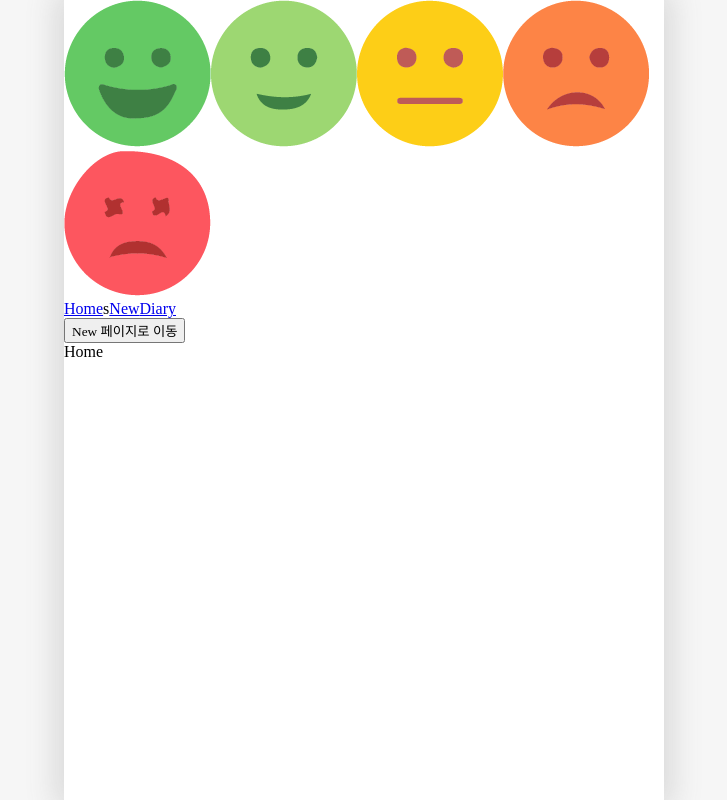
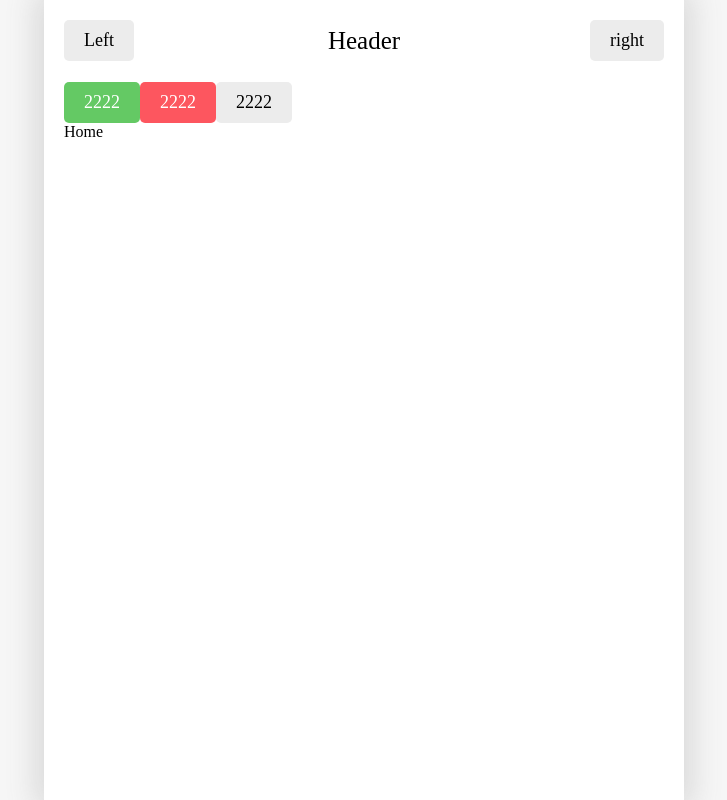
Before and after one commit to clyde-yoon/-Emotional-diary, a React (Vite) app: page / in a window 1280 px wide. Shown: the whole page, without its empty margins (276-1003 px from the left). Built offline with nearby package versions, Linux system fonts and the light colour scheme; a web font is replaced by a local one.

Commit message:
공통 컴포넌트 생성

```diff
--- a/src/App.jsx
+++ b/src/App.jsx
@@ -6,6 +6,8 @@ import New from './pages/New'
 import NotFound from './pages/Notfound'
 import { Routes, Route, Link, useNavigate } from 'react-router-dom'
 import { getemotionImage } from './util/get-emotion-image'
+import Button from './components/Button'
+import Header from './components/Header'
 
 
 function App() {
@@ -16,19 +18,16 @@ function App() {
   }
   return (
     <>
-    <div>
-      <img src={getemotionImage(1)} alt="" />
-      <img src={getemotionImage(2)} alt="" />
-      <img src={getemotionImage(3)} alt="" />
-      <img src={getemotionImage(4)} alt="" />
-      <img src={getemotionImage(5)} alt="" />
-    </div>
-    <div>
-      <Link to={'/'}>Home</Link>s
-      <Link to={'/new'}>New</Link>
-      <Link to={'/diary'}>Diary</Link>
-    </div>
-    <button onClick={onClickButton}>New 페이지로 이동</button>
+    <Header
+    title={'Header'}
+    leftChild={<Button text={'Left'}/>}
+    rightChild={<Button text={'right'}/>}
+    />
+    <Button text={2222} type={'POSITIVE'} onClick={onclick}/>
+    <Button text={2222} type={'NEGATIVE'} onClick={onclick}/>
+    <Button text={2222}  onClick={onclick}/>
+
+
     <Routes>
       <Route path='/' element={<Home/>}/>
       <Route path='/new' element={<New/>}/>
--- /dev/null
+++ b/src/components/Button.css
@@ -0,0 +1,19 @@
+.Button{
+    background-color: rgb(236, 236, 236);
+    cursor: pointer;
+    border: none;
+    border-radius: 5px;
+    padding: 10px 20px;
+    font-size: 18px;
+    white-space: nowrap;
+}
+
+.Button_POSITIVE{
+    background-color: rgb(100, 201, 100);
+    color: white;
+}
+
+.Button_NEGATIVE{
+    background-color: rgb(253, 86, 95);
+    color: white;
+}
--- /dev/null
+++ b/src/components/Button.jsx
@@ -0,0 +1,6 @@
+import './Button.css'
+const Button = ({text, type, onClick})=>{
+    return <button onClick={onClick} className={`Button Button_${type}`} >{text}</button>
+}
+
+export default Button
--- /dev/null
+++ b/src/components/Header.css
@@ -0,0 +1,22 @@
+.Header{
+    display: flex;
+    align-items: center;
+    padding: 20px 0px;
+    border-bottom: 1px solid rgb(256, 256, 256);
+}
+.Header > div{
+    display: flex;
+}
+.Header .header_center{
+    width: 50%;
+    font-size: 25px;
+    justify-content: center;
+}
+.Header .header_left{
+    width: 25%;
+    justify-content: flex-start;
+}
+.Header .header_right{
+    width: 25%;
+    justify-content: flex-end;
+}
--- /dev/null
+++ b/src/components/Header.jsx
@@ -0,0 +1,11 @@
+import './Header.css'
+
+const Header = ({title, leftChild, rightChild })=>{
+    return <header className='Header'>
+        <div className='header_left'>{leftChild}</div>
+        <div className='header_center'>{title}</div>
+        <div className='header_right'>{rightChild}</div>
+    </header>
+}
+
+export default Header
--- a/src/index.css
+++ b/src/index.css
@@ -18,6 +18,7 @@ html, body{
     /* vh로 설정시 현재 스크린의 최대 높이만큼 늘어나게 된다. */
     height: 100%;
     box-shadow: rgb(100, 100, 100, 0.2) 0px 0px 29px 8px;
+    padding: 0px 20px;
 }
 
 body *{
```
